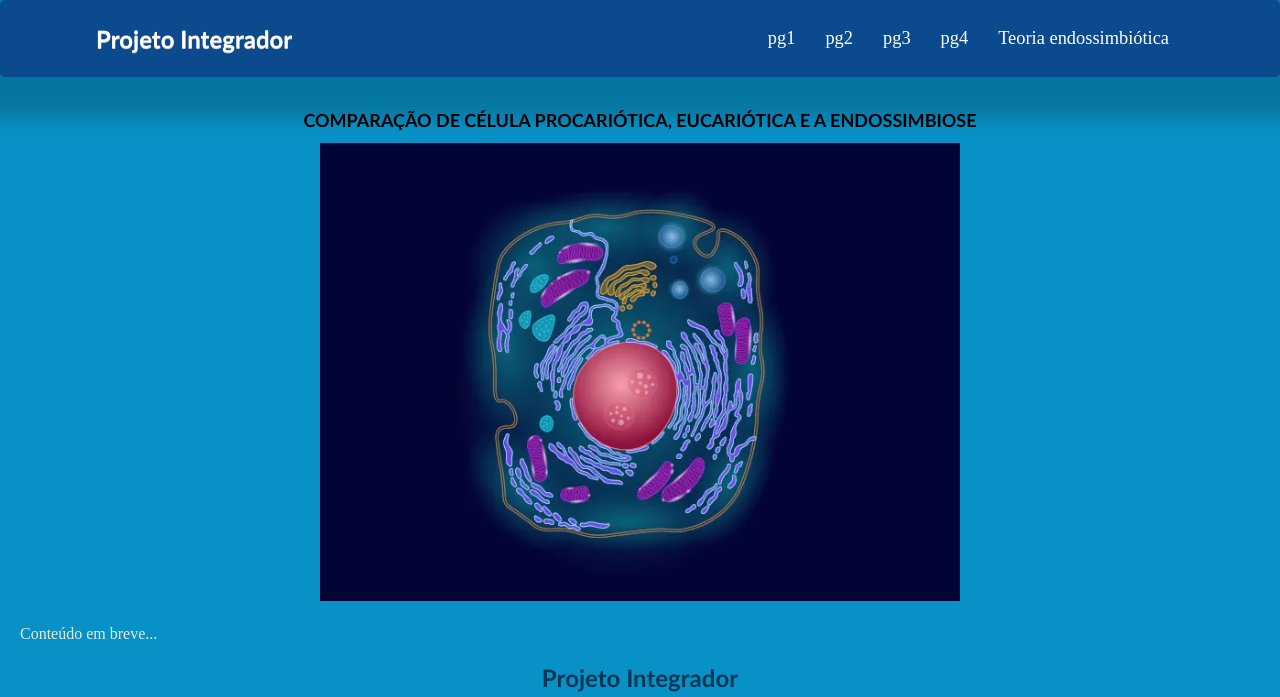
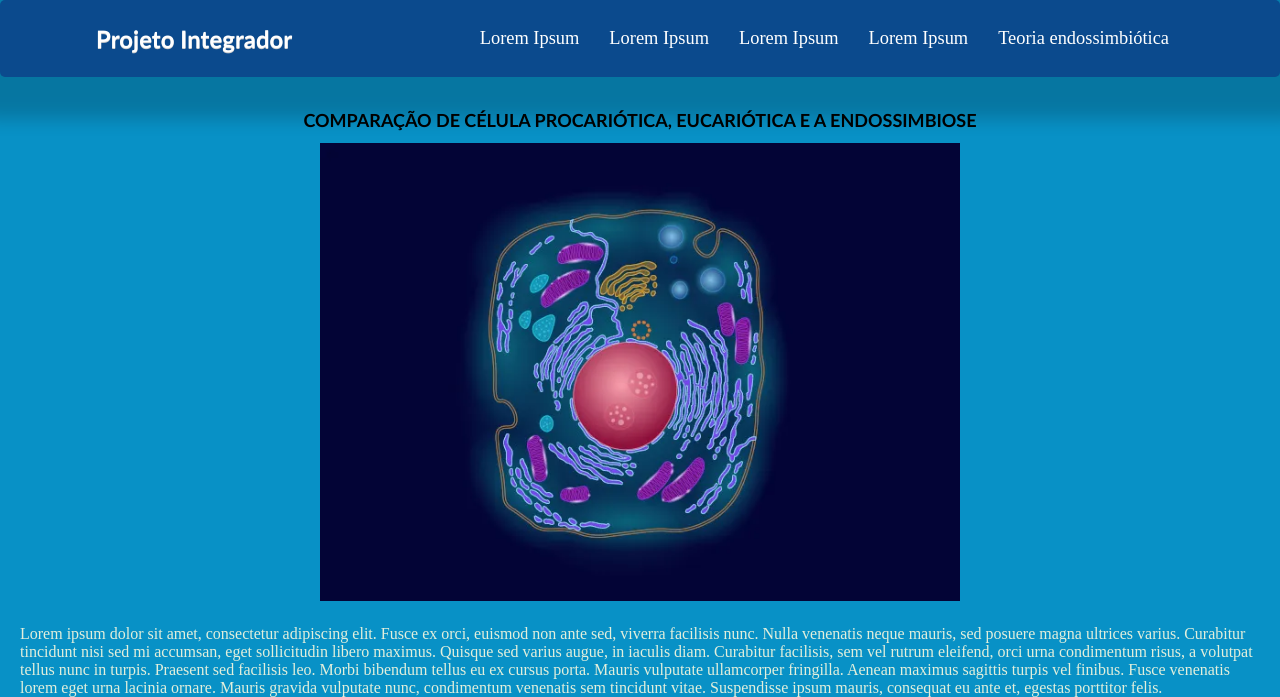
Before and after one commit to MarcosViniicius/Projeto-Integrador, a PHP site: page / in a window 1280 px wide; the page is wider, and only the part inside the window is pictured. Shown: the top 697 px of that part. Run offline with PHP 8.4, Linux system fonts and the light colour scheme; some web fonts are replaced; grey boxes are pictures that could not be loaded.

Commit message:
Lorem Ipsum
Textos Lorem Ipsum adicionados no site enquanto não tem o conteúdo completo.

```diff
--- a/Projeto-integrador/assets/css/styles.css
+++ b/Projeto-integrador/assets/css/styles.css
@@ -39,6 +39,10 @@ header {
   border-radius: 5px;
 }
 
+#imgs {
+  width: 25%;
+  height: 25%;
+}
 .nav-bar {
   /* Barra de navegação que fica no topo da página. */
   display: flex;
@@ -216,7 +220,7 @@ header {
   position: relative;
   width: 100%;
   height: 100%;
-  right: 30%;
+  right: 35%;
 }
 .embed iframe {
   position: absolute;
--- a/Projeto-integrador/index.html
+++ b/Projeto-integrador/index.html
@@ -16,10 +16,18 @@
         </div>
         <div class="nav-list">
           <ul>
-            <li class="nav-item"><a href="#pg1" class="nav-link">pg1</a></li>
-            <li class="nav-item"><a href="#pg2" class="nav-link">pg2</a></li>
-            <li class="nav-item"><a href="#pg3" class="nav-link">pg3</a></li>
-            <li class="nav-item"><a href="#pg4" class="nav-link">pg4</a></li>
+            <li class="nav-item">
+              <a href="#pg1" class="nav-link">Lorem Ipsum</a>
+            </li>
+            <li class="nav-item">
+              <a href="#pg2" class="nav-link">Lorem Ipsum</a>
+            </li>
+            <li class="nav-item">
+              <a href="#pg3" class="nav-link">Lorem Ipsum</a>
+            </li>
+            <li class="nav-item">
+              <a href="#pg4" class="nav-link">Lorem Ipsum</a>
+            </li>
             <li class="nav-item">
               <a href="#pg5" class="nav-link">Teoria endossimbiótica</a>
             </li>
@@ -37,10 +45,18 @@
       </nav>
       <div class="mobile-menu">
         <ul>
-          <li class="nav-item"><a href="#pg1" class="nav-link">pg1</a></li>
-          <li class="nav-item"><a href="#pg2" class="nav-link">pg2</a></li>
-          <li class="nav-item"><a href="#pg3" class="nav-link">pg3</a></li>
-          <li class="nav-item"><a href="#pg4" class="nav-link">pg4</a></li>
+          <li class="nav-item">
+            <a href="#pg1" class="nav-link">Lorem Ipsum</a>
+          </li>
+          <li class="nav-item">
+            <a href="#pg2" class="nav-link">Lorem Ipsum</a>
+          </li>
+          <li class="nav-item">
+            <a href="#pg3" class="nav-link">Lorem Ipsum</a>
+          </li>
+          <li class="nav-item">
+            <a href="#pg4" class="nav-link">Lorem Ipsum</a>
+          </li>
           <li class="nav-item">
             <a href="#pg5" class="nav-link">Teoria endossimbiótica</a>
           </li>
@@ -60,31 +76,186 @@
             COMPARAÇÃO DE CÉLULA PROCARIÓTICA, EUCARIÓTICA E A ENDOSSIMBIOSE
           </h1>
           <img src="images/Imagens/celula.webp" class="main-img" />
-          <p data-anima="direita">Conteúdo em breve...</p>
+          <p data-anima="direita">
+            Lorem ipsum dolor sit amet, consectetur adipiscing elit. Fusce ex
+            orci, euismod non ante sed, viverra facilisis nunc. Nulla venenatis
+            neque mauris, sed posuere magna ultrices varius. Curabitur tincidunt
+            nisi sed mi accumsan, eget sollicitudin libero maximus. Quisque sed
+            varius augue, in iaculis diam. Curabitur facilisis, sem vel rutrum
+            eleifend, orci urna condimentum risus, a volutpat tellus nunc in
+            turpis. Praesent sed facilisis leo. Morbi bibendum tellus eu ex
+            cursus porta. Mauris vulputate ullamcorper fringilla. Aenean maximus
+            sagittis turpis vel finibus. Fusce venenatis lorem eget urna lacinia
+            ornare. Mauris gravida vulputate nunc, condimentum venenatis sem
+            tincidunt vitae. Suspendisse ipsum mauris, consequat eu ante et,
+            egestas porttitor felis.
+          </p>
         </div>
       </section>
     </a>
     <a id="pg2">
       <section>
         <div class="pag1">
-          <h1 class="main-text" data-anima="esquerda">Projeto Integrador</h1>
-          <p data-anima="direita">Conteúdo em breve...</p>
+          <h1 class="main-text" data-anima="esquerda">Lorem Ipsum</h1>
+          <p data-anima="direita">
+            Lorem ipsum dolor sit amet, consectetur adipiscing elit. Fusce ex
+            orci, euismod non ante sed, viverra facilisis nunc. Nulla venenatis
+            neque mauris, sed posuere magna ultrices varius. Curabitur tincidunt
+            nisi sed mi accumsan, eget sollicitudin libero maximus. Quisque sed
+            varius augue, in iaculis diam. Curabitur facilisis, sem vel rutrum
+            eleifend, orci urna condimentum risus, a volutpat tellus nunc in
+            turpis. Praesent sed facilisis leo. Morbi bibendum tellus eu ex
+            cursus porta. Mauris vulputate ullamcorper fringilla. Aenean maximus
+            sagittis turpis vel finibus. Fusce venenatis lorem eget urna lacinia
+            ornare. Mauris gravida vulputate nunc, condimentum venenatis sem
+            tincidunt vitae. Suspendisse ipsum mauris, consequat eu ante et,
+            egestas porttitor felis..
+          </p>
+          <img
+            src="https://www.aberje.com.br/wp-content/uploads/2016/03/lorem-ipsum.jpg"
+            id="imgs"
+            data-anima="centro"
+          />
+          <p data-anima="direita">
+            Lorem ipsum dolor sit amet, consectetur adipiscing elit. Fusce ex
+            orci, euismod non ante sed, viverra facilisis nunc. Nulla venenatis
+            neque mauris, sed posuere magna ultrices varius. Curabitur tincidunt
+            nisi sed mi accumsan, eget sollicitudin libero maximus. Quisque sed
+            varius augue, in iaculis diam. Curabitur facilisis, sem vel rutrum
+            eleifend, orci urna condimentum risus, a volutpat tellus nunc in
+            turpis. Praesent sed facilisis leo. Morbi bibendum tellus eu ex
+            cursus porta. Mauris vulputate ullamcorper fringilla. Aenean maximus
+            sagittis turpis vel finibus. Fusce venenatis lorem eget urna lacinia
+            ornare. Mauris gravida vulputate nunc, condimentum venenatis sem
+            tincidunt vitae. Suspendisse ipsum mauris, consequat eu ante et,
+            egestas porttitor felis..
+          </p>
+          <p data-anima="direita">
+            Lorem ipsum dolor sit amet, consectetur adipiscing elit. Fusce ex
+            orci, euismod non ante sed, viverra facilisis nunc. Nulla venenatis
+            neque mauris, sed posuere magna ultrices varius. Curabitur tincidunt
+            nisi sed mi accumsan, eget sollicitudin libero maximus. Quisque sed
+            varius augue, in iaculis diam. Curabitur facilisis, sem vel rutrum
+            eleifend, orci urna condimentum risus, a volutpat tellus nunc in
+            turpis. Praesent sed facilisis leo. Morbi bibendum tellus eu ex
+            cursus porta. Mauris vulputate ullamcorper fringilla. Aenean maximus
+            sagittis turpis vel finibus. Fusce venenatis lorem eget urna lacinia
+            ornare. Mauris gravida vulputate nunc, condimentum venenatis sem
+            tincidunt vitae. Suspendisse ipsum mauris, consequat eu ante et,
+            egestas porttitor felis..
+          </p>
+          <img
+            src="https://www.aberje.com.br/wp-content/uploads/2016/03/lorem-ipsum.jpg"
+            id="imgs"
+            data-anima="centro"
+          />
         </div>
       </section>
     </a>
     <a id="pg3">
       <section>
         <div class="pag1">
-          <h1 class="main-text" data-anima="esquerda">Projeto Integrador</h1>
-          <p data-anima="direita">Conteúdo em breve...</p>
+          <h1 class="main-text" data-anima="esquerda">Lorem Ipsum</h1>
+          <p data-anima="direita">
+            Nullam sit amet diam augue. Cras vitae fringilla quam. Donec ac
+            augue lorem. Curabitur id imperdiet leo, in interdum quam. Nam et
+            dolor eget nulla feugiat interdum. Pellentesque nec eleifend arcu, a
+            porttitor ligula. Integer feugiat suscipit est efficitur tincidunt.
+            Sed euismod, lectus nec aliquet maximus, quam nulla finibus nulla,
+            eu ornare nisl tortor sed tortor. Aliquam erat volutpat. Maecenas
+            tristique orci eget lorem malesuada, vel blandit augue posuere. Duis
+            id odio fringilla sapien lacinia aliquet non eu massa. Quisque nec
+            sagittis nisl. Pellentesque massa nibh, fringilla non sem sit amet,
+            cursus facilisis ligula.
+          </p>
+          <p data-anima="direita">
+            Lorem ipsum dolor sit amet, consectetur adipiscing elit. Fusce ex
+            orci, euismod non ante sed, viverra facilisis nunc. Nulla venenatis
+            neque mauris, sed posuere magna ultrices varius. Curabitur tincidunt
+            nisi sed mi accumsan, eget sollicitudin libero maximus. Quisque sed
+            varius augue, in iaculis diam. Curabitur facilisis, sem vel rutrum
+            eleifend, orci urna condimentum risus, a volutpat tellus nunc in
+            turpis. Praesent sed facilisis leo. Morbi bibendum tellus eu ex
+            cursus porta. Mauris vulputate ullamcorper fringilla. Aenean maximus
+            sagittis turpis vel finibus. Fusce venenatis lorem eget urna lacinia
+            ornare. Mauris gravida vulputate nunc, condimentum venenatis sem
+            tincidunt vitae. Suspendisse ipsum mauris, consequat eu ante et,
+            egestas porttitor felis.
+          </p>
+          <img
+            src="https://ogimg.infoglobo.com.br/in/13664035-144-725/FT1086A/lorem-ipsum-logo.jpg"
+            id="imgs"
+            data-anima="centro"
+          />
+          <p data-anima="direita">
+            Nullam sit amet diam augue. Cras vitae fringilla quam. Donec ac
+            augue lorem. Curabitur id imperdiet leo, in interdum quam. Nam et
+            dolor eget nulla feugiat interdum. Pellentesque nec eleifend arcu, a
+            porttitor ligula. Integer feugiat suscipit est efficitur tincidunt.
+            Sed euismod, lectus nec aliquet maximus, quam nulla finibus nulla,
+            eu ornare nisl tortor sed tortor. Aliquam erat volutpat. Maecenas
+            tristique orci eget lorem malesuada, vel blandit augue posuere. Duis
+            id odio fringilla sapien lacinia aliquet non eu massa. Quisque nec
+            sagittis nisl. Pellentesque massa nibh, fringilla non sem sit amet,
+            cursus facilisis ligula.
+          </p>
         </div>
       </section>
     </a>
     <a id="pg4">
       <section>
         <div class="pag1">
-          <h1 class="main-text" data-anima="esquerda">Projeto Integrador</h1>
-          <p data-anima="direita">Conteúdo em breve...</p>
+          <h1 class="main-text" data-anima="esquerda">Lorem Ipsum</h1>
+          <p data-anima="direita">
+            Lorem ipsum dolor sit amet, consectetur adipiscing elit. Fusce ex
+            orci, euismod non ante sed, viverra facilisis nunc. Nulla venenatis
+            neque mauris, sed posuere magna ultrices varius. Curabitur tincidunt
+            nisi sed mi accumsan, eget sollicitudin libero maximus. Quisque sed
+            varius augue, in iaculis diam. Curabitur facilisis, sem vel rutrum
+            eleifend, orci urna condimentum risus, a volutpat tellus nunc in
+            turpis. Praesent sed facilisis leo. Morbi bibendum tellus eu ex
+            cursus porta. Mauris vulputate ullamcorper fringilla. Aenean maximus
+            sagittis turpis vel finibus. Fusce venenatis lorem eget urna lacinia
+            ornare. Mauris gravida vulputate nunc, condimentum venenatis sem
+            tincidunt vitae. Suspendisse ipsum mauris, consequat eu ante et,
+            egestas porttitor felis.
+          </p>
+          <img
+            src="https://ogimg.infoglobo.com.br/in/13664035-144-725/FT1086A/lorem-ipsum-logo.jpg"
+            id="imgs"
+            data-anima="centro"
+          />
+          <p data-anima="direita">
+            Lorem ipsum dolor sit amet, consectetur adipiscing elit. Fusce ex
+            orci, euismod non ante sed, viverra facilisis nunc. Nulla venenatis
+            neque mauris, sed posuere magna ultrices varius. Curabitur tincidunt
+            nisi sed mi accumsan, eget sollicitudin libero maximus. Quisque sed
+            varius augue, in iaculis diam. Curabitur facilisis, sem vel rutrum
+            eleifend, orci urna condimentum risus, a volutpat tellus nunc in
+            turpis. Praesent sed facilisis leo. Morbi bibendum tellus eu ex
+            cursus porta. Mauris vulputate ullamcorper fringilla. Aenean maximus
+            sagittis turpis vel finibus. Fusce venenatis lorem eget urna lacinia
+            ornare. Mauris gravida vulputate nunc, condimentum venenatis sem
+            tincidunt vitae. Suspendisse ipsum mauris, consequat eu ante et,
+            egestas porttitor felis.
+          </p>
+          <p data-anima="direita">
+            Nullam sit amet diam augue. Cras vitae fringilla quam. Donec ac
+            augue lorem. Curabitur id imperdiet leo, in interdum quam. Nam et
+            dolor eget nulla feugiat interdum. Pellentesque nec eleifend arcu, a
+            porttitor ligula. Integer feugiat suscipit est efficitur tincidunt.
+            Sed euismod, lectus nec aliquet maximus, quam nulla finibus nulla,
+            eu ornare nisl tortor sed tortor. Aliquam erat volutpat. Maecenas
+            tristique orci eget lorem malesuada, vel blandit augue posuere. Duis
+            id odio fringilla sapien lacinia aliquet non eu massa. Quisque nec
+            sagittis nisl. Pellentesque massa nibh, fringilla non sem sit amet,
+            cursus facilisis ligula.
+          </p>
+          <img
+            src="https://ogimg.infoglobo.com.br/in/13664035-144-725/FT1086A/lorem-ipsum-logo.jpg"
+            id="imgs"
+            data-anima="centro"
+          />
         </div>
       </section>
     </a>
```
